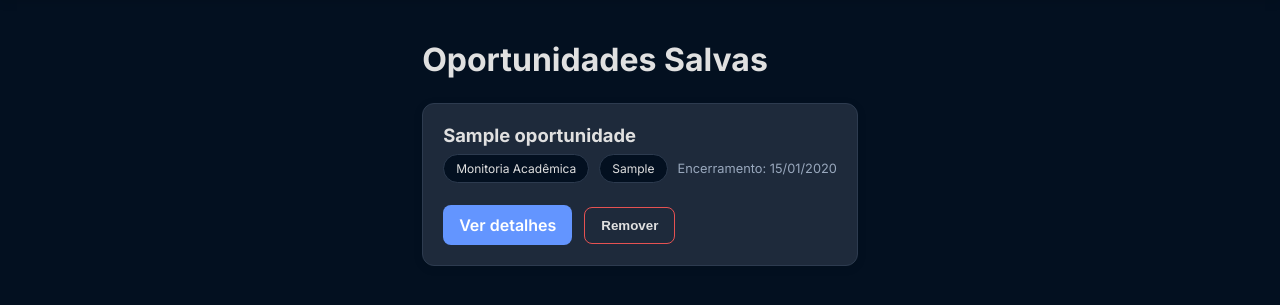
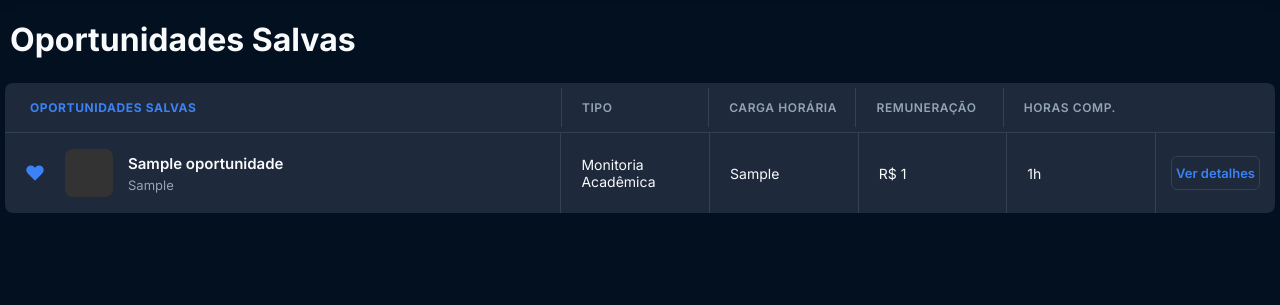
Before and after one commit to udagla5/INF1039---25.2---Time-1, a Django app: page /oportunidades/salvas/ in a window 1280 px wide. Shown: the part 85-390 px from the top of the page. Run offline with Django 5.2, Linux system fonts and the light colour scheme; a user stored in the database is signed in; tables that the repository leaves empty hold one stand-in row (values such as "Sample post"); some libraries are stand-ins or nearby versions.

Commit message:
design
melhorias gerais pro oportunidades_salvas ficar com um design mais coeso

```diff
--- a/Projeto Django/nop/static/css/oportunidades_salvas.css
+++ b/Projeto Django/nop/static/css/oportunidades_salvas.css
@@ -1,10 +1,10 @@
-@import url('base.css');
+/* Este CSS agora complementa o feed.css, que será importado no HTML */
 
-/* Container principal */
+/* Container principal para centralizar e adicionar margem */
 .saved-container {
-    max-width: 1100px;
-    margin: 40px auto;
-    padding: 0 20px;
+    max-width: 100%;
+    margin: 20px 5px;
+    padding: 0 0px;
 }
 
 .saved-title {
@@ -12,129 +12,37 @@
     font-weight: 700;
     margin-bottom: 24px;
     color: var(--text-light);
+    /* Garante que o título esteja alinhado com o feed-like-container */
+    padding: 0 5px;
 }
 
-/* Grid de cards */
-.saved-grid {
-    display: grid;
-    grid-template-columns: repeat(auto-fill, minmax(320px, 1fr));
-    gap: 20px;
+/* Ajustes na barra de título (header) para esta tela */
+.feed-like-container .barra-principal {
+    /* Garante que o header use as mesmas margens do feed */
+    padding: 5px 5px;
 }
 
-/* Card */
-.saved-card {
-    background: var(--primary-dark-light);
-    padding: 20px;
-    border-radius: var(--border-radius-lg);
-    box-shadow: var(--shadow);
-    display: flex;
-    flex-direction: column;
-    justify-content: space-between;
-    border: 1px solid var(--border-color);
-    transition: transform 0.18s ease, box-shadow 0.18s ease;
+/* Mensagem quando vazio (Centraliza a mensagem dentro da área do feed) */
+.no-saved {
+    text-align: center;
+    padding: 40px;
+    color: var(--text-gray); /* Usando a variável do feed.css */
+    font-size: 1.05rem;
+    margin-top: 0;
 }
 
-.saved-card:hover {
-    transform: translateY(-4px);
-    box-shadow: var(--shadow-lg);
+/* Garantir que o container do feed não tenha limite de largura, herdando do feed.css */
+.feed-like-container .feed {
+    width: 100%;
+    max-width: none;
+    padding: 0;
+    margin: 0;
 }
 
-/* Informações */
-.saved-job-title {
-    font-size: 1.15rem;
-    font-weight: 700;
-    margin-bottom: 8px;
-    color: var(--text-light);
-}
-
-.saved-meta {
-    display: flex;
-    gap: 10px;
-    align-items: center;
-    flex-wrap: wrap;
-    margin-bottom: 14px;
-}
-
-.tag {
-    background: var(--primary-dark);
-    padding: 6px 12px;
-    border-radius: 20px;
-    font-size: 0.75rem;
-    color: var(--text-light);
-    border: 1px solid var(--border-color);
-}
-
-.saved-deadline {
-    font-size: 0.8rem;
-    color: var(--text-gray);
-    margin-left: auto;
-}
-
-/* Ações */
-.saved-actions {
-    display: flex;
-    gap: 12px;
-    align-items: center;
-    margin-top: 8px;
-}
-
-.btn-visit {
-    padding: 10px 16px;
-    background: var(--primary-blue);
-    color: white;
-    border-radius: var(--border-radius);
-    font-weight: 600;
-    text-decoration: none;
-    display: inline-block;
-    transition: background 0.16s;
-}
-
-.btn-visit:hover {
-    background: #4a80f0;
-}
-
-.btn-remove {
-    padding: 10px 16px;
-    background: transparent;
-    color: var(--text-light);
-    border: 1px solid var(--error-color);
-    border-radius: var(--border-radius);
-    font-weight: 600;
-    cursor: pointer;
-    transition: background 0.16s, color 0.16s;
-}
-
-.btn-remove:hover {
-    background: var(--error-color);
-    color: white;
-}
-
-/* Mensagem quando vazio */
-.no-saved {
-    font-size: 1.05rem;
-    color: var(--text-gray);
-    margin-top: 24px;
-    text-align: center;
-}
-
-/* Responsividade */
+/* Responsividade: Ajusta a mensagem de "Oportunidades Salvas" quando a barra principal sumir (em telas muito pequenas) */
 @media (max-width: 768px) {
-    .saved-container {
-        margin: 24px auto;
-    }
-
-    .saved-meta .saved-deadline {
-        width: 100%;
-        margin-left: 0;
-        margin-top: 8px;
-    }
-
-    .saved-actions {
-        flex-direction: column;
-        align-items: stretch;
-    }
-
-    .btn-visit, .btn-remove {
-        width: 100%;
+    .saved-title {
+        text-align: center;
+        padding: 20px;
     }
 }
--- a/Projeto Django/nop/templates/oportunidades_salvas.html
+++ b/Projeto Django/nop/templates/oportunidades_salvas.html
@@ -4,44 +4,93 @@
 {% block title %}Oportunidades Salvas — NOP{% endblock %}
 
 {% block extra_css %}
+<link rel="stylesheet" href="{% static 'css/feed.css' %}">
 <link rel="stylesheet" href="{% static 'css/oportunidades_salvas.css' %}">
 {% endblock %}
 
 {% block content %}
-<div class="saved-container">
-
+<div class="saved-container feed-like-container">
     <h1 class="saved-title">Oportunidades Salvas</h1>
 
+    <nav class="barra-principal" role="navigation" aria-label="Menu de colunas">
+        <div class="filtros-area">
+            <div class="filtros-toggle">
+                <span>OPORTUNIDADES SALVAS</span>
+            </div>
+        </div>
+        <div class="coluna-header">TIPO</div>
+        <div class="coluna-header">CARGA HORÁRIA</div>
+        <div class="coluna-header">REMUNERAÇÃO</div>
+        <div class="coluna-header">HORAS COMP.</div>
+        <div></div> </nav>
+
+    <main class="feed" id="conteudo" role="main">
     {% if oportunidades %}
-        <div class="saved-grid">
-            {% for vaga in oportunidades %}
-                <article class="saved-card" aria-labelledby="vaga-{{ vaga.id }}">
-                    <div class="saved-info">
-                        <h2 id="vaga-{{ vaga.id }}" class="saved-job-title">{{ vaga.titulo }}</h2>
+        {% for vaga in oportunidades %}
+        <section class="oportunidade-item">
 
-                        <div class="saved-meta">
-                            <span class="tag">{{ vaga.get_tipo_display }}</span>
-                            {% if vaga.local %}
-                                <span class="tag">{{ vaga.local }}</span>
-                            {% endif %}
-                            <span class="saved-deadline">Encerramento: {{ vaga.data_encerramento|date:"d/m/Y" }}</span>
-                        </div>
-                    </div>
+            <div class="oportunidade-col bookmark-col">
+                <form method="post" action="{% url 'remover_salva' vaga.id %}" id="fav-form-{{ vaga.id }}" class="fav-form-feed" style="display:inline;">
+                    {% csrf_token %}
+                    <button type="submit" style="display:none;"></button>
+                </form>
 
-                    <div class="saved-actions">
-                        <a href="{% url 'detalhe_oportunidade' vaga.id %}" class="btn-visit">Ver detalhes</a>
+                <a href="#"
+                   class="btn-favorito-link favorito"
+                   data-form-id="fav-form-{{ vaga.id }}"
+                   aria-label="Remover {{ vaga.titulo }} das salvas">
+                    <svg class="heart-icon" width="20" height="20" viewBox="0 0 24 24" fill="none" stroke="currentColor" stroke-width="2" stroke-linecap="round" stroke-linejoin="round">
+                        <path d="M20.84 4.61a5.5 5.5 0 0 0-7.78 0L12 5.67l-1.06-1.06a5.5 5.5 0 0 0-7.78 7.78l1.06 1.06L12 21.23l7.78-7.78 1.06-1.06a5.5 5.5 0 0 0 0-7.78z"></path>
+                    </svg>
+                </a>
+            </div>
 
-                        <form method="post" action="{% url 'remover_salva' vaga.id %}">
-                            {% csrf_token %}
-                            <button type="submit" class="btn-remove" aria-label="Remover {{ vaga.titulo }}">Remover</button>
-                        </form>
-                    </div>
-                </article>
-            {% endfor %}
-        </div>
+            <div class="oportunidade-col info-col">
+                <div class="info-imagem" style="background-image: url('https://via.placeholder.com/60x60/333/666?text={{ vaga.titulo|slice:":1" }}');"></div>
+                <div class="info-texto">
+                    <h3>{{ vaga.titulo }}</h3>
+                    <p>{{ vaga.local }}</p>
+                </div>
+            </div>
+
+            <div class="oportunidade-col">{{ vaga.get_tipo_display }}</div>
+            <div class="oportunidade-col">{{ vaga.carga_horaria }}</div>
+            <div class="oportunidade-col">R$ {{ vaga.remuneracao }}</div>
+            <div class="oportunidade-col">{{ vaga.horas_complementares }}h</div>
+
+            <div class="oportunidade-col acao-col">
+                <a href="{% url 'detalhe_oportunidade' vaga.id %}" class="btn-ver-mais">
+                    Ver detalhes
+                </a>
+            </div>
+
+        </section>
+        {% endfor %}
     {% else %}
-        <p class="no-saved">Você ainda não salvou nenhuma oportunidade.</p>
+        <p class="no-saved no-results-message">Você ainda não salvou nenhuma oportunidade.</p>
     {% endif %}
-
+    </main>
 </div>
 {% endblock %}
+
+{% block extra_js %}
+<script>
+    // 🚀 SCRIPT PARA REMOVER VIA LINK/BOTÃO DE FAVORITAR
+    document.addEventListener('DOMContentLoaded', function() {
+        // Usa a mesma classe do feed, mas aqui a ação é remover
+        const removerLinks = document.querySelectorAll('.btn-favorito-link');
+
+        removerLinks.forEach(link => {
+            link.addEventListener('click', function(e) {
+                e.preventDefault(); // Impede o link de navegar
+                const formId = this.getAttribute('data-form-id');
+                const form = document.getElementById(formId);
+
+                if (form) {
+                    form.submit(); // Envia o formulário de remoção
+                }
+            });
+        });
+    });
+</script>
+{% endblock %}
```
